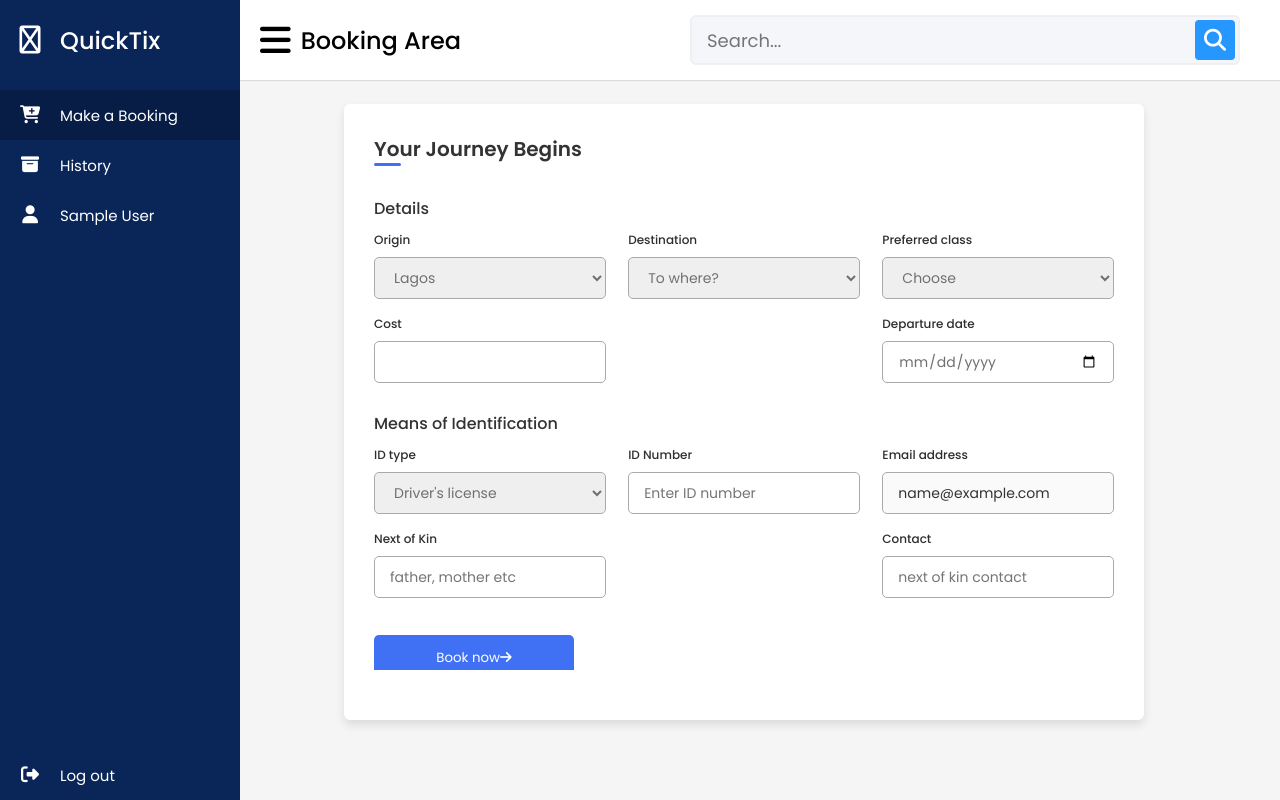
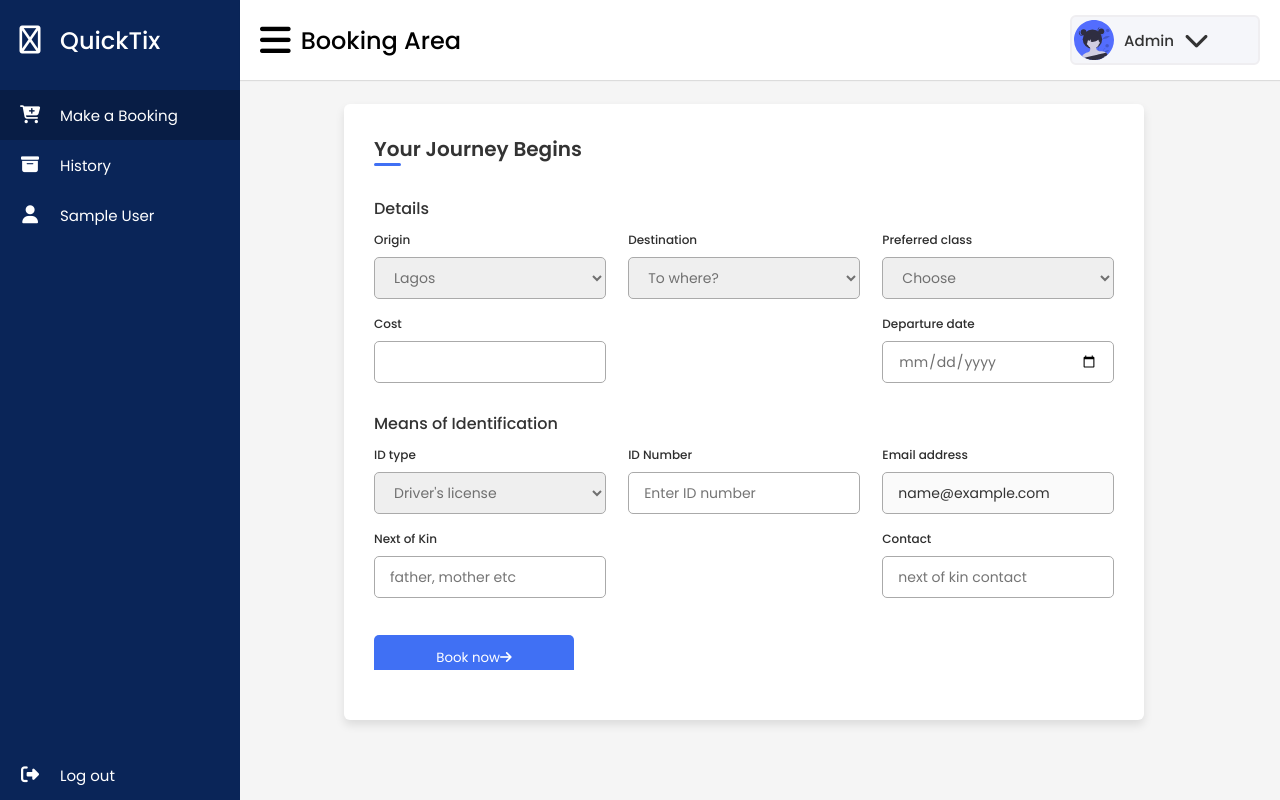
Before and after one commit to aoamusat/QuickTix, a Django app: page /dashboard/ in a window 1280 px wide. Run offline with Django 4.2, Linux system fonts and the light colour scheme; the visitor is signed in with stand-in values (Sample User, id 1); parts of the project's set-up code (start-up, migrations or seed data) failed here and were passed over; some libraries are stand-ins or nearby versions.

Commit message:
Admin profile in nav

```diff
--- a/quicktix/static/quicktix/css/dash.css
+++ b/quicktix/static/quicktix/css/dash.css
@@ -150,6 +150,35 @@ nav .search-box .fa-magnifying-glass{
   transition: all 0.4 ease;
 }
 
+/*Profile pic css*/
+.home-section nav .profile-details{
+  display: flex;
+  align-items: center;
+  background: #F5F6FA;
+  border: 2px solid #EFEEF1;
+  border-radius: 6px;
+  height: 50px;
+  min-width: 190px;
+  padding: 0 15px 0 2px;
+}
+nav .profile-details img{
+  height: 40px;
+  width: 40px;
+  border-radius: 6px;
+  object-fit: cover;
+}
+nav .profile-details .admin_name{
+  font-size: 15px;
+  font-weight: 500;
+  color: #333;
+  margin: 0 10px;
+  white-space: nowrap;
+}
+nav .profile-details i{
+  font-size: 25px;
+  color: #333;
+}
+
 /*Booking area css*/
 .home-section .wrapper{
   position: relative;
--- a/quicktix/static/quicktix/css/style.css
+++ b/quicktix/static/quicktix/css/style.css
@@ -158,7 +158,7 @@ img {
 
 /*CLI */
 .cli {
-    padding-top: 60px;
+    padding-top: 80px;
     padding-bottom: 80px;
     animation: slideInFromBottom 1s ease-in;
 }
--- a/quicktix/templates/quicktix/dashboard.html
+++ b/quicktix/templates/quicktix/dashboard.html
@@ -14,7 +14,7 @@
     <!--Side Navbar-->
       <div class="sidebar">
         <div class="logo-details">
-            <i class="fa-solid fa-train"></i>
+            <i class="fa-solid fa-bus"></i>
           <span class="logo_name">QuickTix</span>
         </div>
           <ul class="nav-links">
@@ -53,10 +53,14 @@
         <i class='fa-solid fa-bars sidebarBtn'></i>
         <span class="dashboard">Booking Area</span>
       </div>
-      <div class="search-box">
+      <div class="profile-details">
+        <img src="{% static 'quicktix/img/avatar.svg' %}" alt="">
+        <span class="admin_name">Admin</span>
+        <i class="fa-solid fa-chevron-down"></i>
+      </div>
+      <!--<div class="search-box">
         <input type="text" placeholder="Search...">
-        <i class="fa-solid fa-magnifying-glass"></i>
-      </div>
+        <i class="fa-solid fa-magnifying-glass"></i>-->
     </nav>
 
 <!--Body of booking area-->
@@ -169,9 +173,9 @@
     sidebarBtn.onclick = function() {
       sidebar.classList.toggle("active");
       if(sidebar.classList.contains("active")){
-      sidebarBtn.classList.replace("fa-bars" ,"fa-bars-sort");
+      sidebarBtn.classList.replace("fa-bars" ,"fa-bars");
     }else
-      sidebarBtn.classList.replace("fa-bars-sort", "fa-bars");
+      sidebarBtn.classList.replace("fa-bars", "fa-bars");
     }
     //js code to display ticket prices
     function calculateAmount(val) {
@@ -187,7 +191,7 @@
       const url = `/ticket/create/${payment_ref}`;
       axios.post(url, data).then((response) => {
         const { message } = response;
-        swal({text: "Ticket Booked Successful", icon: 'success'})
+        swal({text: "Ticket Booked Successfully", icon: 'success'})
       }).catch((error) => {
         swal({text: "An error occurred!", icon: "error"})
       });
```
Also changed, not shown: quicktix/static/quicktix/img/avatar.svg (added).
